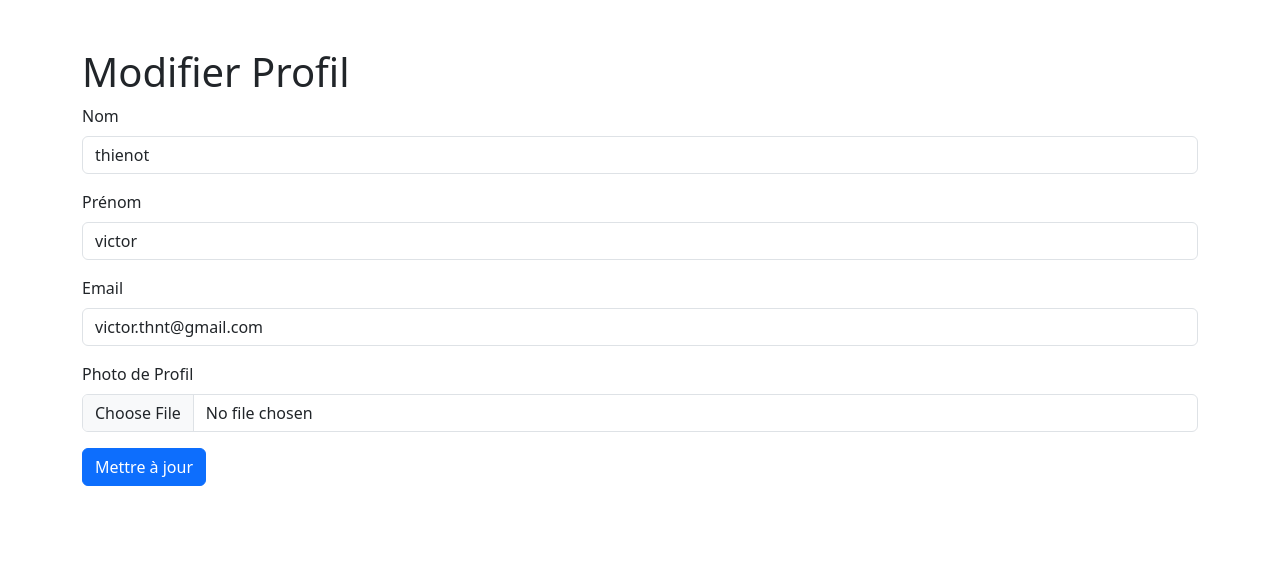
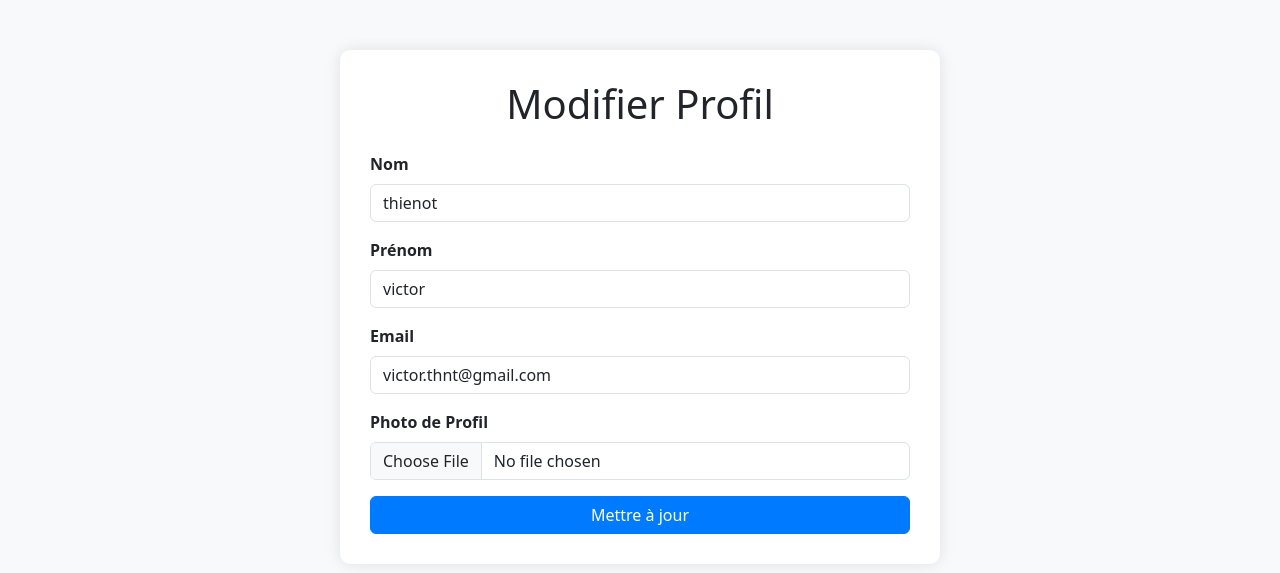
Before and after one commit to VictorTHNT/Project-Management-App, a PHP site: page /views/auth/profil.php in a window 1280 px wide. Shown: the top 573 px of the page. Run offline with PHP 8.4, Linux system fonts and the light colour scheme; a user stored in the database is signed in; data comes from the database, SQL or seed files in the repository; some libraries are stand-ins or nearby versions.

Commit message:
profile edit

```diff
--- a/views/auth/profil.php
+++ b/views/auth/profil.php
@@ -11,23 +11,32 @@ $user_id = $_SESSION['user_id'];
 $message = '';
 
 if ($_SERVER['REQUEST_METHOD'] === 'POST') {
-    $nom = $_POST['nom'];
-    $prenom = $_POST['prenom'];
-    $email = $_POST['email'];
+    $nom = htmlspecialchars($_POST['nom']);
+    $prenom = htmlspecialchars($_POST['prenom']);
+    $email = filter_var($_POST['email'], FILTER_SANITIZE_EMAIL);
     $profile_image = $_FILES['profile_image'];
 
     // Gérer l'upload de l'image
     if ($profile_image['name']) {
+        $allowed_types = ['image/jpeg', 'image/png', 'image/gif'];
+        if (in_array($profile_image['type'], $allowed_types)) {
             $target_dir = "../../assets/images/";
             $target_file = $target_dir . basename($profile_image["name"]);
-        move_uploaded_file($profile_image["tmp_name"], $target_file);
+            if (move_uploaded_file($profile_image["tmp_name"], $target_file)) {
                 $profile_image_path = "assets/images/" . basename($profile_image["name"]);
+            } else {
+                $message = 'Erreur lors du téléchargement de l\'image.';
+            }
+        } else {
+            $message = 'Type de fichier non autorisé. Veuillez télécharger une image.';
+        }
     } else {
         // Si aucune nouvelle image n'est téléchargée, conserver l'ancienne
         $profile_image_path = $_POST['current_profile_image'];
     }
 
     // Mettre à jour les informations de l'utilisateur dans la base de données
+    if (empty($message)) {
         $stmt = $pdo->prepare("UPDATE Users SET nom = ?, prenom = ?, email = ?, profile = ? WHERE id = ?");
         if ($stmt->execute([$nom, $prenom, $email, $profile_image_path, $user_id])) {
             $message = 'Profil mis à jour avec succès';
@@ -38,28 +47,64 @@ if ($_SERVER['REQUEST_METHOD'] === 'POST') {
             $message = 'Erreur lors de la mise à jour du profil';
         }
     }
+}
 
 // Récupérer les informations de l'utilisateur
 $stmt = $pdo->prepare("SELECT * FROM Users WHERE id = ?");
 $stmt->execute([$user_id]);
 $user = $stmt->fetch();
-
 ?>
 
 <!DOCTYPE html>
-<html lang="en">
+<html lang="fr">
 <head>
     <meta charset="UTF-8">
     <meta name="viewport" content="width=device-width, initial-scale=1.0">
     <title>Modifier Profil</title>
     <link href="https://cdn.jsdelivr.net/npm/bootstrap@5.3.3/dist/css/bootstrap.min.css" rel="stylesheet" integrity="sha384-QWTKZyjpPEjISv5WaRU9OFeRpok6YctnYmDr5pNlyT2bRjXh0JMhjY6hW+ALEwIH" crossorigin="anonymous">
+    <style>
+        body {
+            background-color: #f8f9fa;
+        }
+        .container {
+            max-width: 600px;
+            margin-top: 50px;
+            background: #fff;
+            padding: 30px;
+            border-radius: 10px;
+            box-shadow: 0 0 15px rgba(0, 0, 0, 0.1);
+        }
+        .profile-photo {
+            border-radius: 50%;
+            width: 150px;
+            height: 150px;
+            object-fit: round;
+            margin-bottom: 20px;
+        }
+        .form-label {
+            font-weight: bold;
+        }
+        .btn-primary {
+            background-color: #007bff;
+            border-color: #007bff;
+        }
+        .btn-primary:hover {
+            background-color: #0056b3;
+            border-color: #0056b3;
+        }
+    </style>
 </head>
 <body>
-<div class="container mt-5">
-    <h1>Modifier Profil</h1>
+<div class="container">
+    <h1 class="text-center mb-4">Modifier Profil</h1>
     <?php if ($message): ?>
         <div class="alert alert-info"><?php echo $message; ?></div>
     <?php endif; ?>
+    <div class="text-center">
+        <?php if ($user['profile']): ?>
+            <img src="../../<?php echo htmlspecialchars($user['profile']); ?>" alt="Profile Image" class="profile-photo img-thumbnail">
+        <?php endif; ?>
+    </div>
     <form method="post" enctype="multipart/form-data">
         <div class="mb-3">
             <label for="nom" class="form-label">Nom</label>
@@ -77,11 +122,8 @@ $user = $stmt->fetch();
             <label for="profile_image" class="form-label">Photo de Profil</label>
             <input type="file" class="form-control" id="profile_image" name="profile_image">
             <input type="hidden" name="current_profile_image" value="<?php echo htmlspecialchars($user['profile']); ?>">
-            <?php if ($user['profile']): ?>
-                <img src="../../<?php echo htmlspecialchars($user['profile']); ?>" alt="Profile Image" class="img-thumbnail mt-2" width="150">
-            <?php endif; ?>
         </div>
-        <button type="submit" class="btn btn-primary">Mettre à jour</button>
+        <button type="submit" class="btn btn-primary w-100">Mettre à jour</button>
     </form>
 </div>
 <script src="https://cdn.jsdelivr.net/npm/bootstrap@5.3.3/dist/js/bootstrap.bundle.min.js" integrity="sha384-YvpcrYf0tY3lHB60NNkmXc5s9fDVZLESaAA55NDzOxhy9GkcIdslK1eN7N6jIeHz" crossorigin="anonymous"></script>
```
Also changed, not shown: assets/images/Capture d’écran 2023-12-12 213556.png (added). Lines whose indentation alone changed are shown as unchanged.
